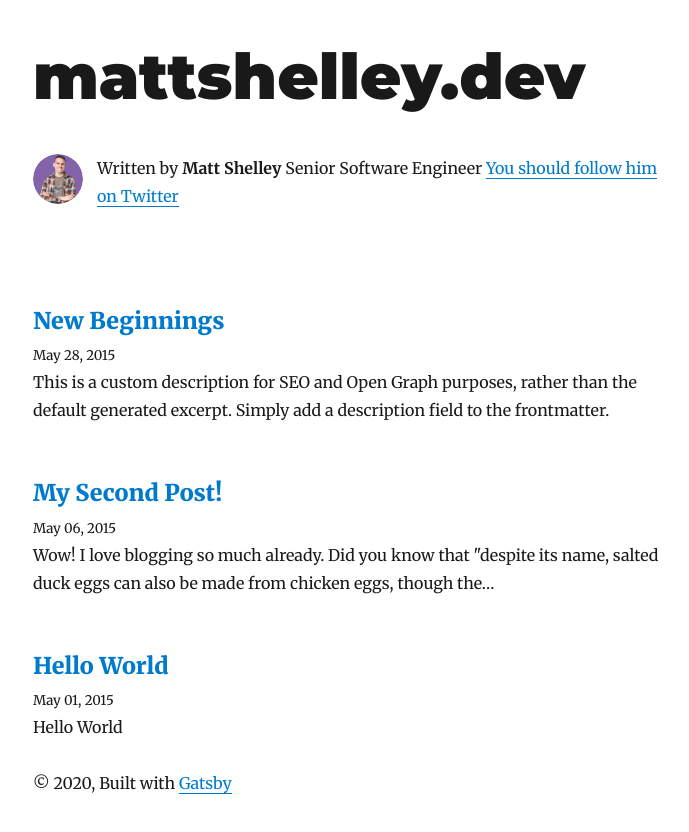
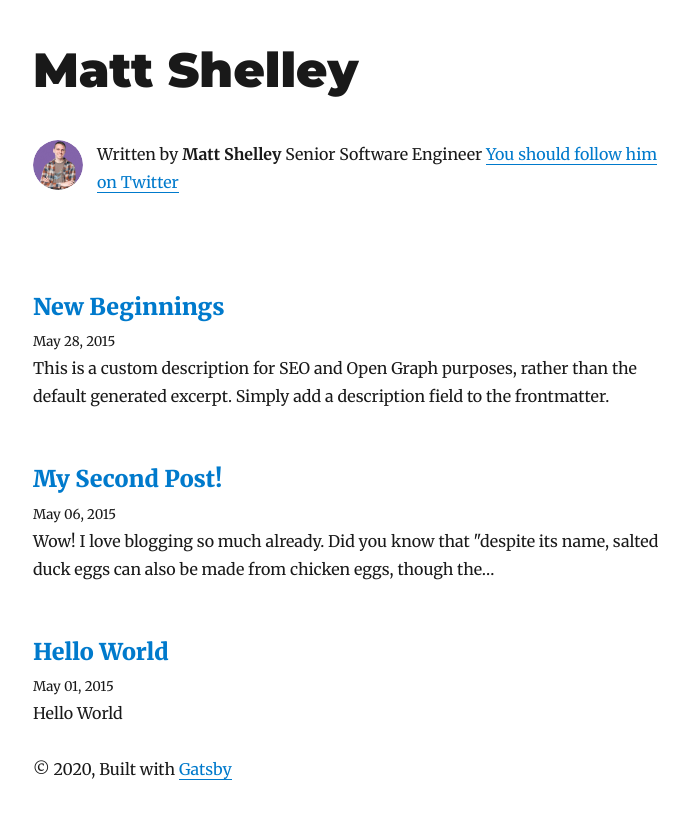
Before and after one commit to mattscripted/mattscripted.github.io, a Gatsby site: page / in a window 1280 px wide. Shown: the whole page, without its empty margins (292-981 px from the left). Built offline with nearby package versions, Linux system fonts and the light colour scheme; Gatsby itself is replaced by a stand-in of ours; some packages are replaced by stand-ins of ours.

Commit message:
Shrink the main title

```diff
--- a/gatsby-config.js
+++ b/gatsby-config.js
@@ -1,6 +1,6 @@
 module.exports = {
   siteMetadata: {
-    title: 'mattshelley.dev',
+    title: 'Matt Shelley',
     author: {
       name: 'Matt Shelley',
       summary: 'Senior Software Engineer'
--- a/src/components/layout.tsx
+++ b/src/components/layout.tsx
@@ -20,7 +20,7 @@ const Layout = (props: LayoutProps) => {
     header = (
       <h1
         style={{
-          ...scale(1.5),
+          ...scale(1.2),
           marginBottom: rhythm(1.5),
           marginTop: 0
         }}
```
